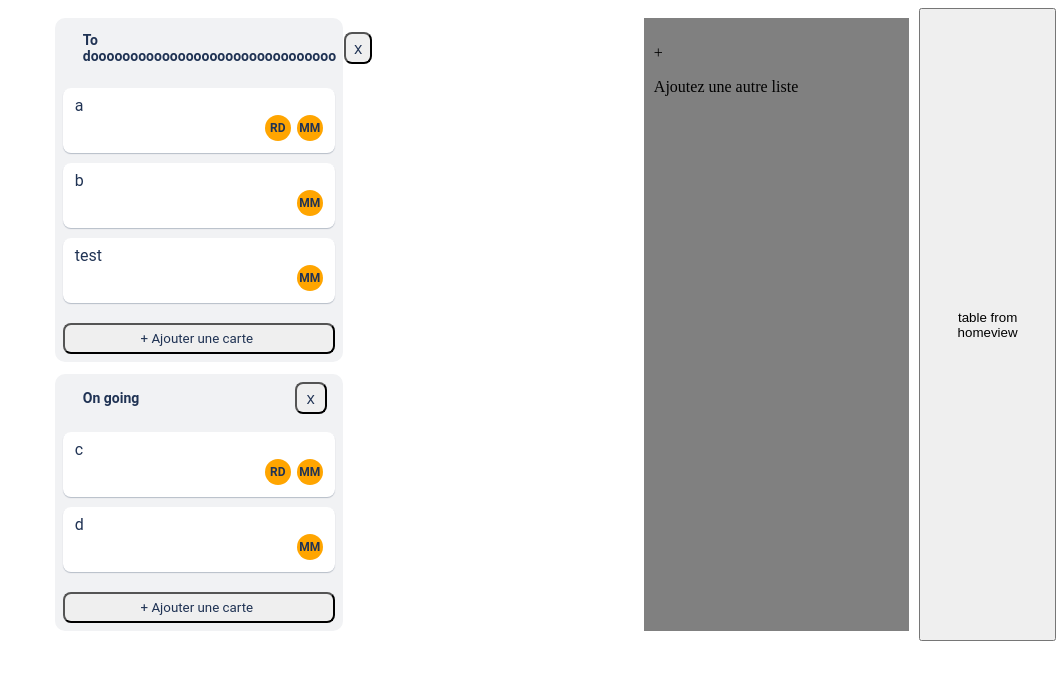
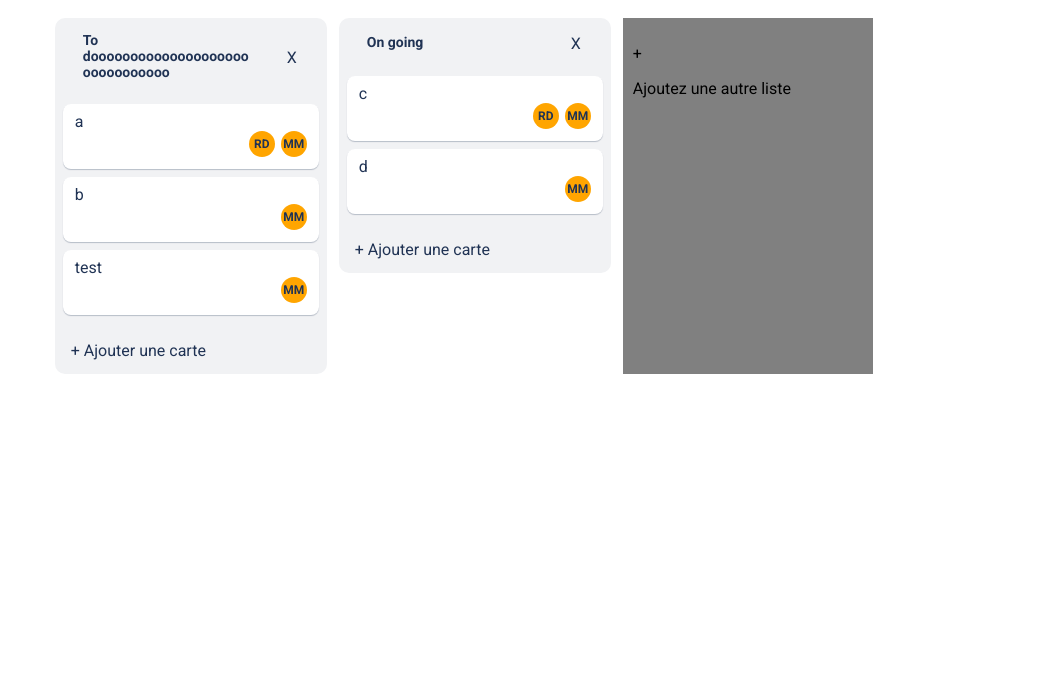
Before and after one commit to TFuZion/Trello_Clone, a Vue app in the folder TrelloClone/: page / in a window 1280 px wide. Shown: the top 680 px of the page, without its empty margins (216-1280 px from the left). Built offline with nearby package versions, Linux system fonts and the light colour scheme; data requests are answered from the project's data file; a web font is replaced by a local one.

Commit message:
fix: style display with lists display

```diff
--- a/TrelloClone/index.html
+++ b/TrelloClone/index.html
@@ -4,6 +4,7 @@
     <meta charset="UTF-8">
     <link rel="icon" href="/favicon.ico">
     <meta name="viewport" content="width=device-width, initial-scale=1.0">
+    <link rel="stylesheet" href="./src//assets/main.css">
     <title>Vite App</title>
   </head>
   <body>
--- a/TrelloClone/src/components/ListComponent.vue
+++ b/TrelloClone/src/components/ListComponent.vue
@@ -8,7 +8,7 @@ import { updateList } from '@/composables/ListRepository';
 import { List } from '@/Classes/List';
 const props = defineProps({
     list: {
-        type: Object,
+        type: List,
         default: {
             id: 1,
             name: "List Name",
@@ -66,15 +66,11 @@ function handleListNameChange(listFrominput) {
     closeModal()
 }
 //#endregion
-
-
 </script>
 
 <template>
-        <draggable :list="list.cards" group="cards" item-key="id" tag="section" class="list">
-            <template #header>
-                <header>
-                    <div class="list-name" @click="openModal(listNameModal)">
+    <section class="list">
+        <header class="list-name" @click="openModal(listNameModal)">
                 <!-- Display the name or an input to change it -->
                 <h2 v-if="!isUpdatingListName">
                     {{ list.name }}
@@ -82,10 +78,9 @@ function handleListNameChange(listFrominput) {
                 <!-- Decomposed ListComponent into sub component to not overcrowed it with logic -->
                 <ListNameInputComponent v-else @list-name-change="handleListNameChange" @close="closeModal()"
                     :list-name-props="list.name" />
-                    </div>
             <button @click="$emit('delete')" class="delete-button">X</button>
         </header>
-            </template>
+        <draggable :list="list.cards" group="cards" item-key="id" tag="div" class="card-container">
             <template #item="{ element, index }">
                 <div class="card">
                     {{ element.name }}
@@ -95,7 +90,7 @@ function handleListNameChange(listFrominput) {
                     </div>
                 </div>
             </template>
-            <template #footer>
+        </draggable>
         <!-- Display a button to add a card or an input to add a card -->
         <div v-if="!isAddingCard">
             <button @click="openModal(cardModal)" class="add-card-button">+ Ajouter une carte</button>
@@ -104,8 +99,7 @@ function handleListNameChange(listFrominput) {
             <!-- Decomposed ListComponent into sub component to not overcrowed it with logic -->
             <ListInputComponent @add-card="handleAddCard" @close="closeModal()" />
         </div>
-            </template>
-        </draggable>
+    </section>
 </template>
 
 <style scoped>
@@ -114,11 +108,32 @@ function handleListNameChange(listFrominput) {
     font-family: 'Roboto', sans-serif;
 }
 
+.list {
+    width: 272px;
+    border-radius: 10px;
+    padding: 0px 8px 8px;
+    display: flex;
+    flex-direction: column;
+    gap: 10px;
+    background-color: #f1f2f4;
+    height: fit-content;
+}
+
 .list-name:hover {
     cursor: pointer;
 }
 
+header {
+    vertical-align: center;
+    display: flex;
+    justify-content: space-between;
+    align-items: center;
+    padding: 8px 8px 8px;
+    overflow-wrap: break-word;
+
+}
 h2 {
+    width: 80%;
     font-size: 14px;
     margin: 0;
     padding: 6px 8px 6px 12px;
@@ -142,23 +157,12 @@ ul {
     margin: 0px 4px;
 }
 
-.list {
-    width: 272px;
-    background-color: #f1f2f4;
-    border-radius: 10px;
-    padding: 0px 8px 8px;
+.card-container {
     display: flex;
     flex-direction: column;
-    gap: 10px;
+    gap: 8px;
 }
 
-header {
-    vertical-align: center;
-    display: flex;
-    justify-content: space-between;
-    align-items: center;
-    padding: 8px 8px 8px;
-}
 
 
 .card {
--- a/TrelloClone/src/database/db.json
+++ b/TrelloClone/src/database/db.json
@@ -75,27 +75,7 @@
   "lists": [
     {
       "id": "1",
-      "tableId": 1,
-      "name": "To do",
-      "cards": [
-        {
-          "name": "a",
-          "members": [
-            "Rémi Debruyne",
-            "Manu Max"
-          ]
-        },
-        {
-          "name": "b",
-          "members": [
-            "Manu Max"
-          ]
-        },
-        {
-          "id": "f192",
-          "name": "qsdqsd"
-        }
-      ]
+      "name": "List Name"
     },
     {
       "id": "2",
@@ -184,6 +164,10 @@
     {
       "id": "ed3b",
       "name": "test"
+    },
+    {
+      "id": "2e50",
+      "name": "qsd"
     }
   ],
   "tags": [
--- a/TrelloClone/src/views/HomeView.vue
+++ b/TrelloClone/src/views/HomeView.vue
@@ -10,7 +10,6 @@ const table = await getTableById(1)
     <div id="navbar"></div>
     <div id="table">
       <TableComponent :initialTable="table" />
-      <button @click="console.table(table.lists)">table from homeview</button>
     </div>
   </main>
 </template>
```
Also changed, not shown: TrelloClone/db/card.json (deleted, +0 -11 lines). Lines whose indentation alone changed are shown as unchanged.
